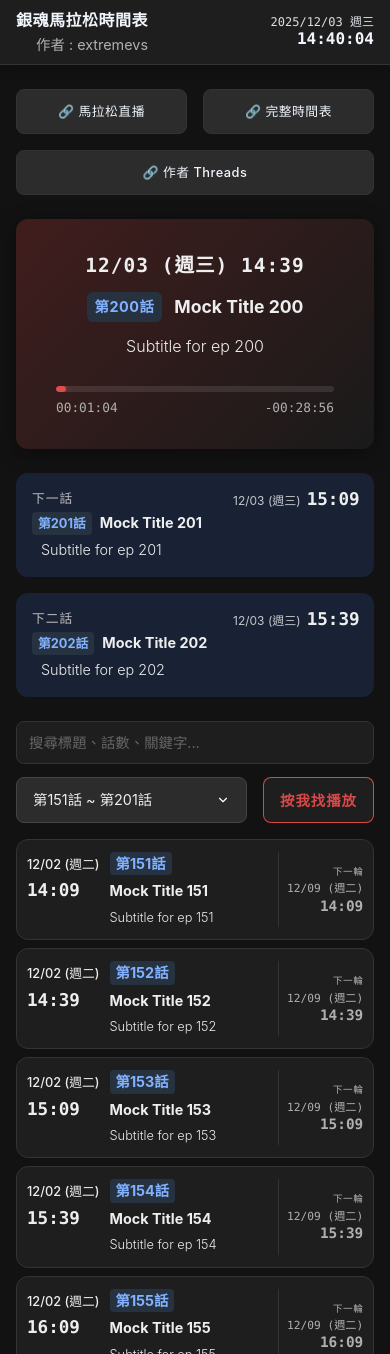
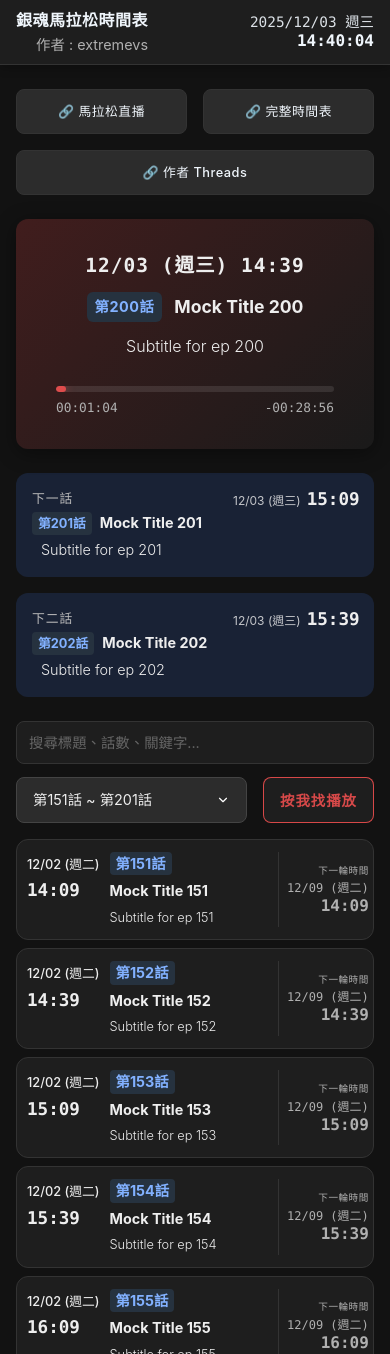
Before and after one commit to ptt-extremevs/gintama, a plain HTML site: page index.html in a window 390 px wide. Shown: the top 1354 px of the page. Drawn offline with Linux system fonts and the light colour scheme; no server answers.

Commit message:
Update index.html

```diff
--- a/index.html
+++ b/index.html
@@ -193,7 +193,7 @@
         /* Media Queries */
         @media (max-width: 768px) {
             :root { --container-padding: 1rem; }
-            .clock-date { font-size: 0.75rem; } .clock-time { font-size: 1rem; }
+            .clock-date { font-size: 0.9rem; } .clock-time { font-size: 1rem; }
 
             .upcoming-card { display: block; position: relative; padding-top: 1rem; }
             .upcoming-time-val { position: absolute; top: 1rem; right: 0.9rem; flex-direction: row; align-items: baseline; gap: 6px; }
@@ -215,8 +215,8 @@
             }
             .slim-card.is-playing .col-next { padding-top: 1.5rem; }
             .next-label { display: block; font-size: 0.6rem; margin-bottom: 1px; }
-            .next-val-date { display: block; font-size: 0.7rem; line-height: 1; white-space: nowrap; }
-            .next-val-time { display: block; font-size: 0.9rem; font-weight: 700; line-height: 1; }
+            .next-val-date { display: block; font-size: 0.75rem; line-height: 1; white-space: nowrap; }
+            .next-val-time { display: block; font-size: 1rem; font-weight: 700; line-height: 1; }
 
             .list-controls-row { flex-direction: column; gap: 0.8rem; }
             .search-container { order: 1; }
@@ -319,7 +319,7 @@
         const CONFIG = {
             // [CRITICAL] REPLACE THIS URL WITH YOUR DEPLOYED WEB APP URL
             // Ensure the URL ends with '/exec'
-            SCRIPT_URL: 'https://script.google.com/macros/s/AKfycbzmFPoUAK_S-xbveENdpId8ulAJcpljyIa-whyDQx4ljk25PcrmiQo2EbVu5nIQAYC0vg/exec',
+            SCRIPT_URL: 'https://script.google.com/macros/s/AKfycbzVnG-XtXLz_bFiiHGgUhn7qpbxAXyLMjUubHafoiu5LV2Xgy-ZfKGrTLaVa5Ojw0-h/exec',
 
             PAGINATION_RANGES: [
                 { start: 1, end: 49 }, { start: 50, end: 99 }, { start: 100, end: 150 },
@@ -331,7 +331,7 @@
                 { text: "🔗 完整時間表", url: "https://docs.google.com/spreadsheets/d/1EkbUExn62tz82eQ5OHu1UAJ6jmtCSUh1C6cWrwV6y7M/edit?usp=sharing" },
                 { text: "🔗 作者 Threads", url: "https://www.threads.com/@ptt_extremevs?hl=zh-tw" }
             ],
-            REFRESH_INTERVAL: 3660000 // 3660 seconds
+            REFRESH_INTERVAL: 1500000 // 1500 seconds
         };
 
         let scheduleData = [];
@@ -657,7 +657,7 @@
                      if(partsNext.length === 1) { datePart = item.displayNext; timePart = ''; }
 
                      nextInfoHtml = `
-                        <span class="next-label">下一輪</span>
+                        <span class="next-label">下一輪時間</span>
                         <span class="next-val-date">${datePart}</span>
                         <span class="next-val-time">${timePart}</span>
                      `;
```
